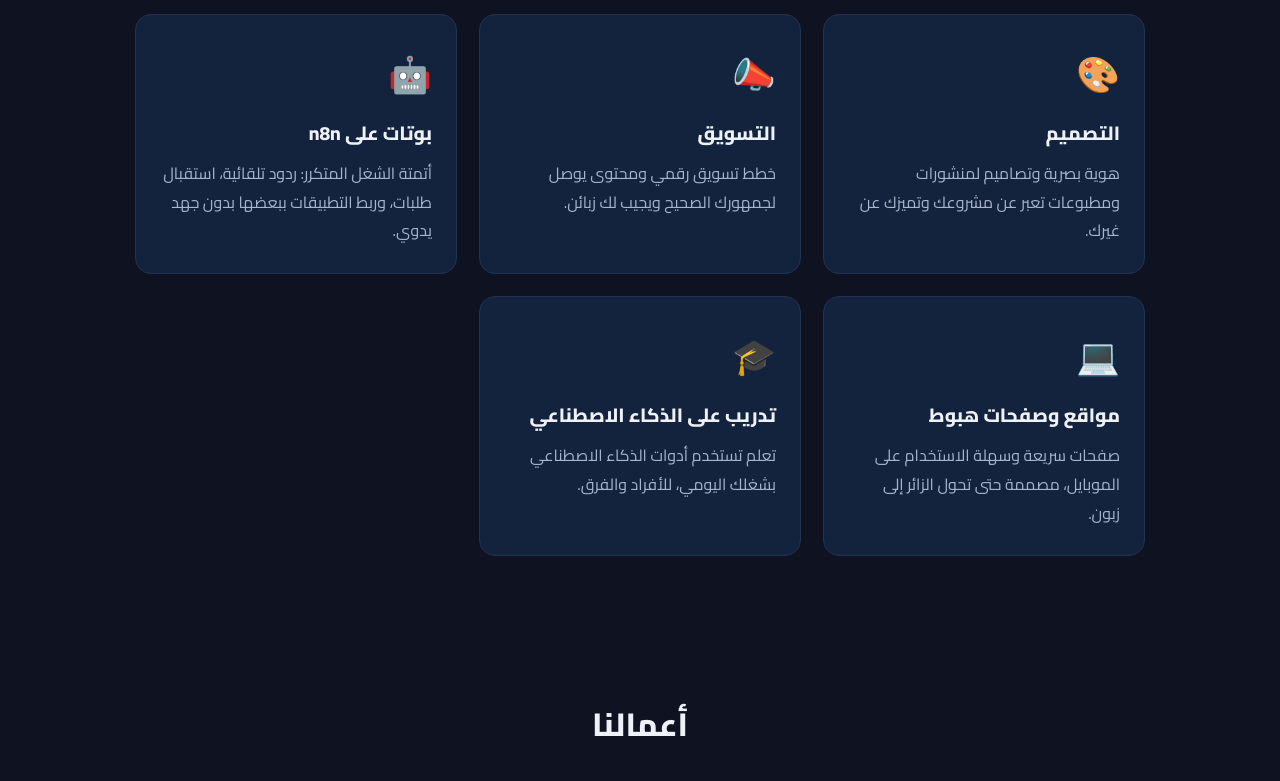
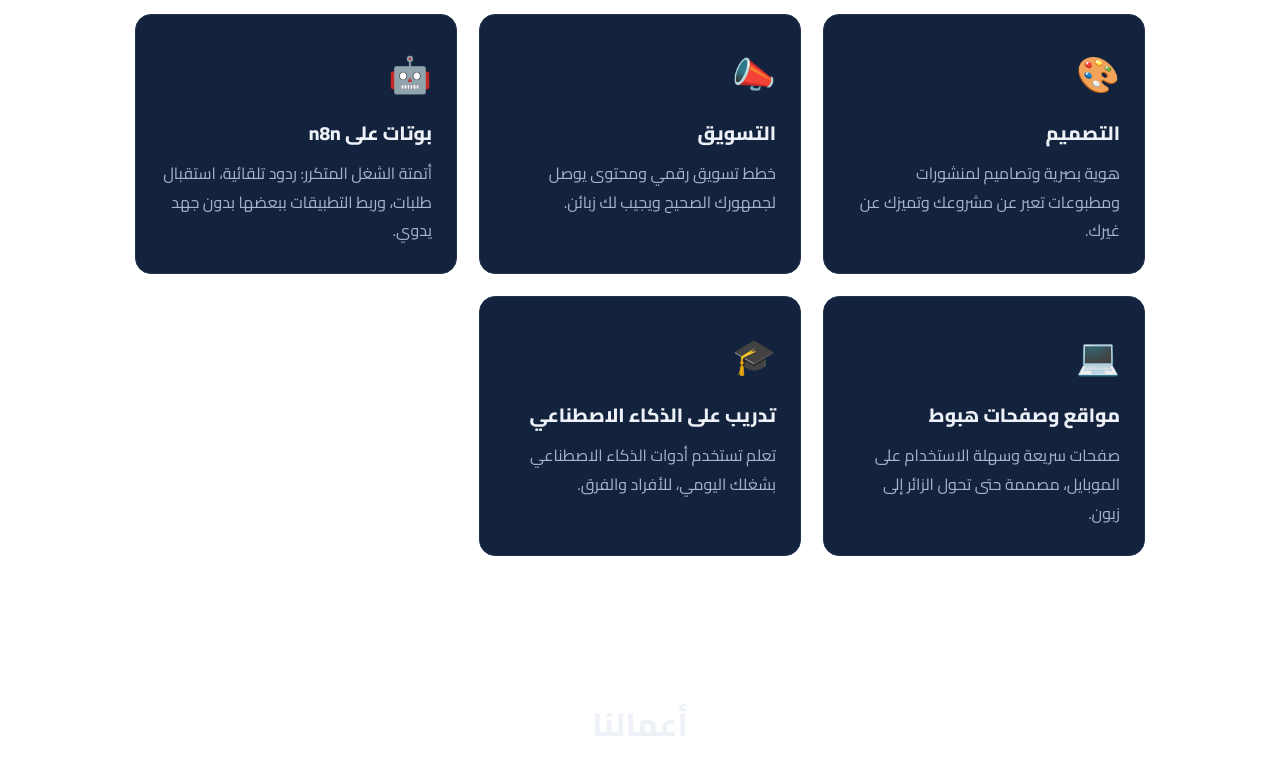
Before and after one commit to hussamf669-ctrl/hikaya, a plain HTML site: page index.html in a window 1280 px wide. Shown: the part 679-1460 px from the top of the page. Drawn offline with Linux system fonts and the light colour scheme.

Commit message:
Update style.css

```diff
--- a/style.css
+++ b/style.css
@@ -1,6 +1,6 @@
 /* ===== الألوان والإعدادات العامة ===== */
 :root {
-  --bg: #0f1220;
+  --bg: #FFFFFF;
   --bg-alt: #0f1a2e;
   --card: #14233d;
   --text: #eef2f8;
```
